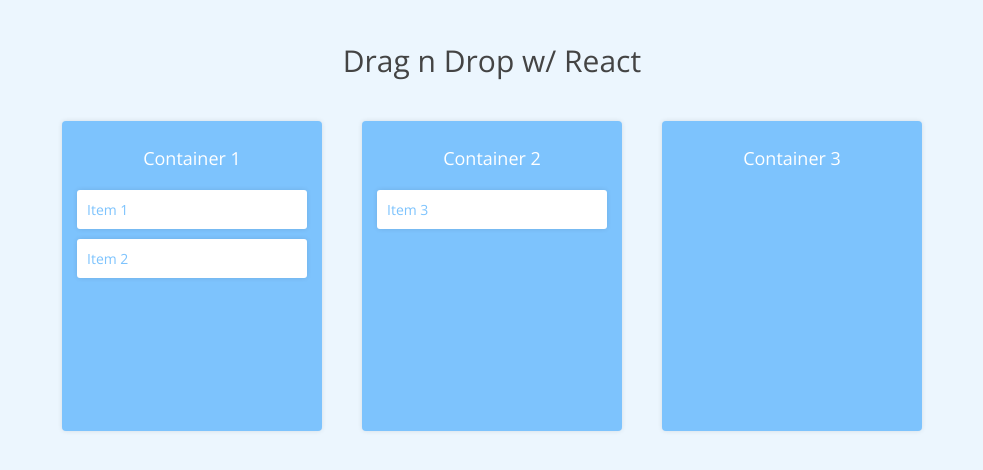
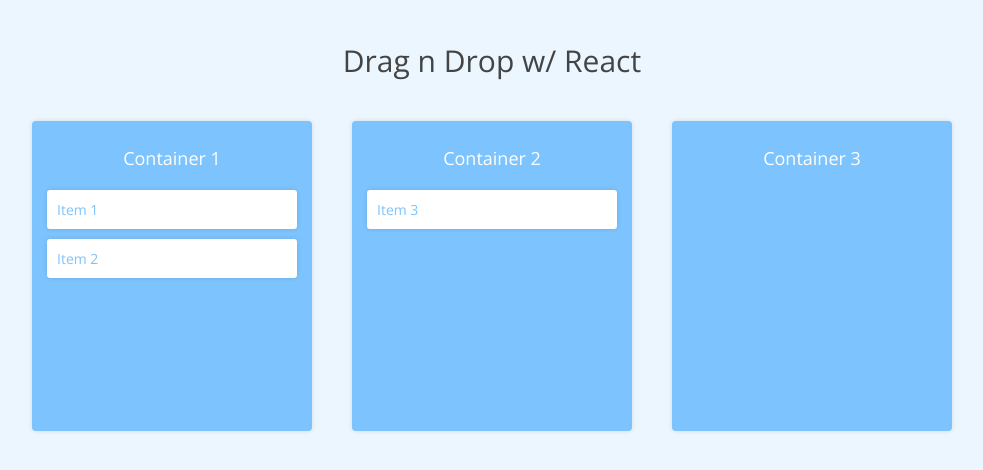
Before and after one commit to pragyakar/react-dnd, a React (Create React App) app: page / in a window 1280 px wide. Shown: the top 470 px of the page, without its empty margins (148-1131 px from the left). Built offline with nearby package versions, Linux system fonts and the light colour scheme.

Commit message:
:bug: Fixed bug where excess container was being dragged

```diff
--- a/src/App.css
+++ b/src/App.css
@@ -39,7 +39,8 @@ body {
   padding: 10px;
   color: var(--primary);
   background-color: #fff;
-  margin: 10px;
+  margin-top: 10px;
+  margin-bottom: 10px;
   border-radius: 3px;
   font-size: 14px;
   box-shadow: 0px 0px 5px rgba(0,0,0,0.1);
@@ -50,7 +51,7 @@ body {
   width: 250px;
   min-height: 300px;
   margin: 20px;
-  padding: 5px;
+  padding: 5px  15px;
   border-radius: 4px;
   box-shadow: 0px 0px 5px rgba(0,0,0,0.1);
 }
```
